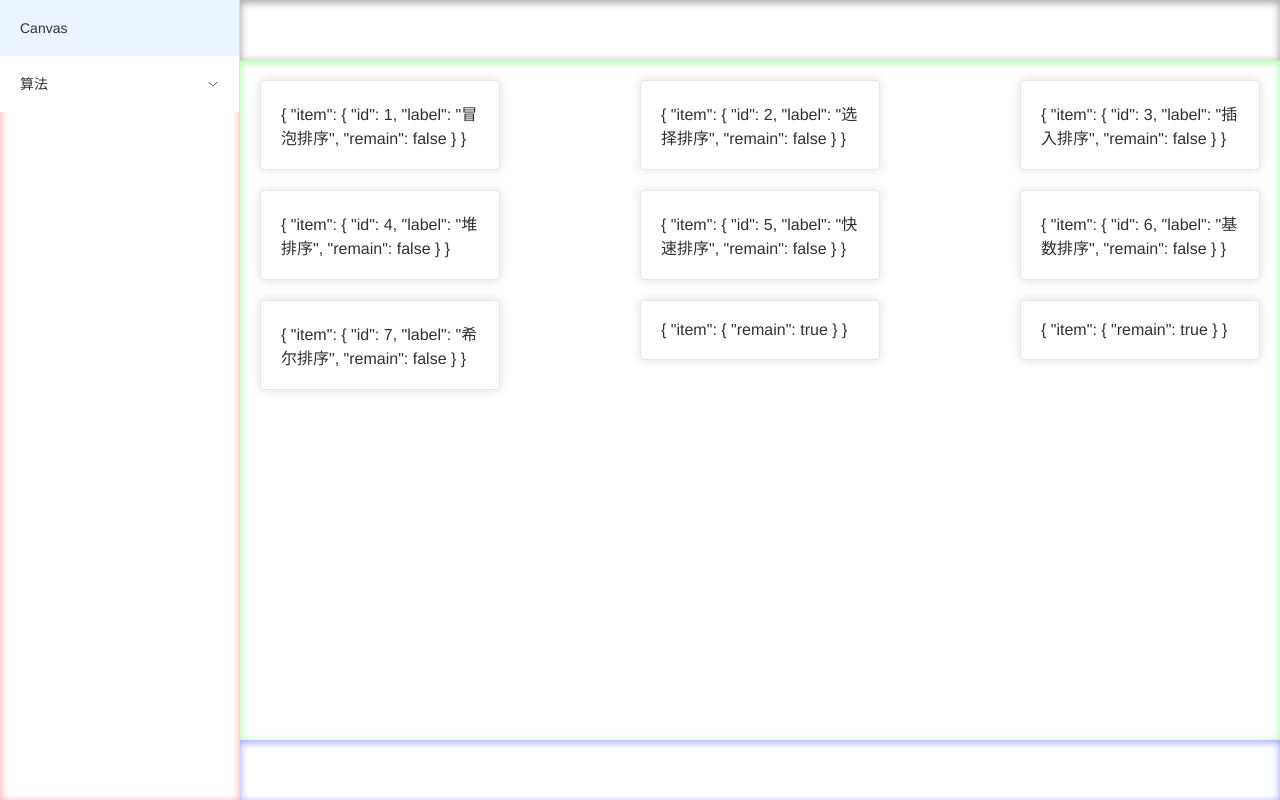
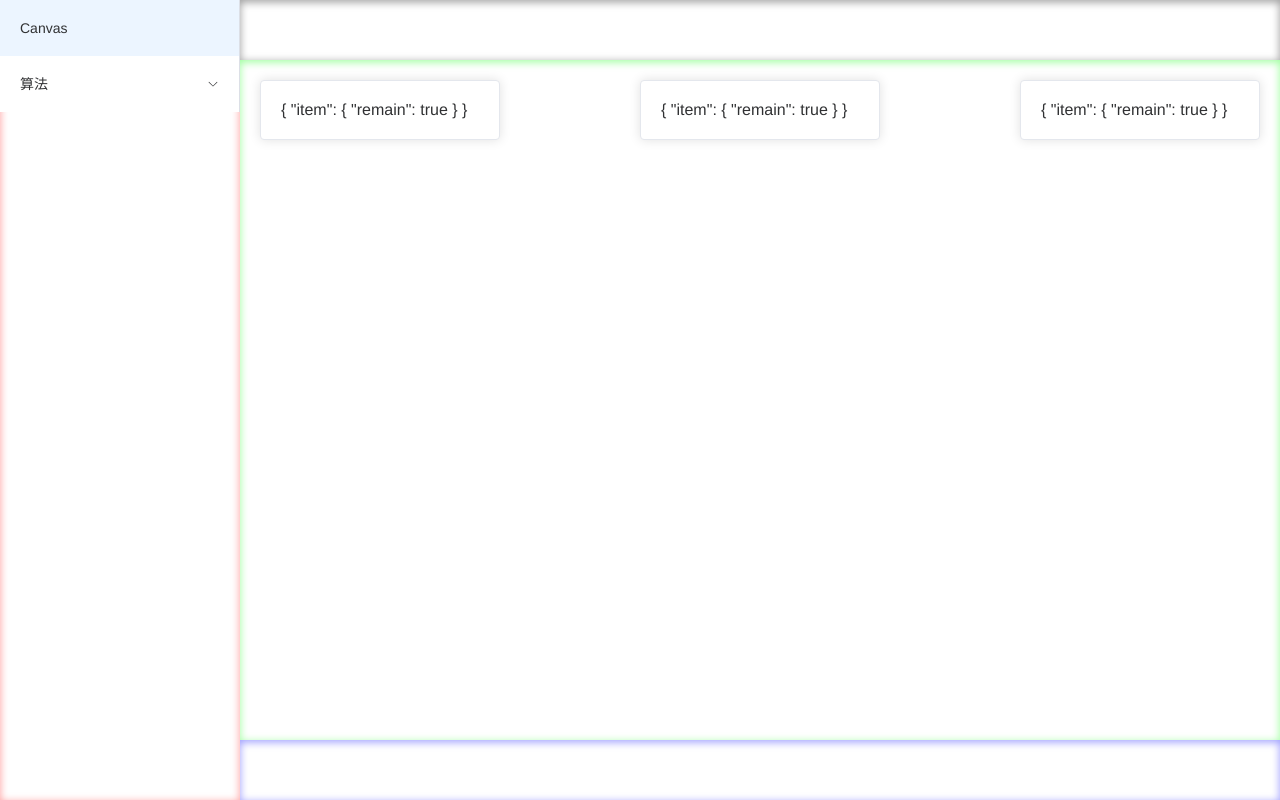
Before and after one commit to tanshaobo/trans-color, a Vue app: page /algorithm#/algorithm in a window 1280 px wide. Built offline with nearby package versions, Linux system fonts and the light colour scheme.

Commit message:
feat(components): 删除mock

```diff
--- a/src/views/Algorithm/AlgorithmList/index.vue
+++ b/src/views/Algorithm/AlgorithmList/index.vue
@@ -10,15 +10,7 @@ import Grid from '@/components/layout/Grid/index.vue'
 import data from '@/config/algorithm'
 
 const state = reactive({
-  dataList: [
-    { id: 1, label: '冒泡排序', remain: false },
-    { id: 2, label: '选择排序', remain: false },
-    { id: 3, label: '插入排序', remain: false },
-    { id: 4, label: '堆排序', remain: false },
-    { id: 5, label: '快速排序', remain: false },
-    { id: 6, label: '基数排序', remain: false },
-    { id: 7, label: '希尔排序', remain: false }
-  ]
+  dataList: []
 })
 
 const router = useRouter()
```
